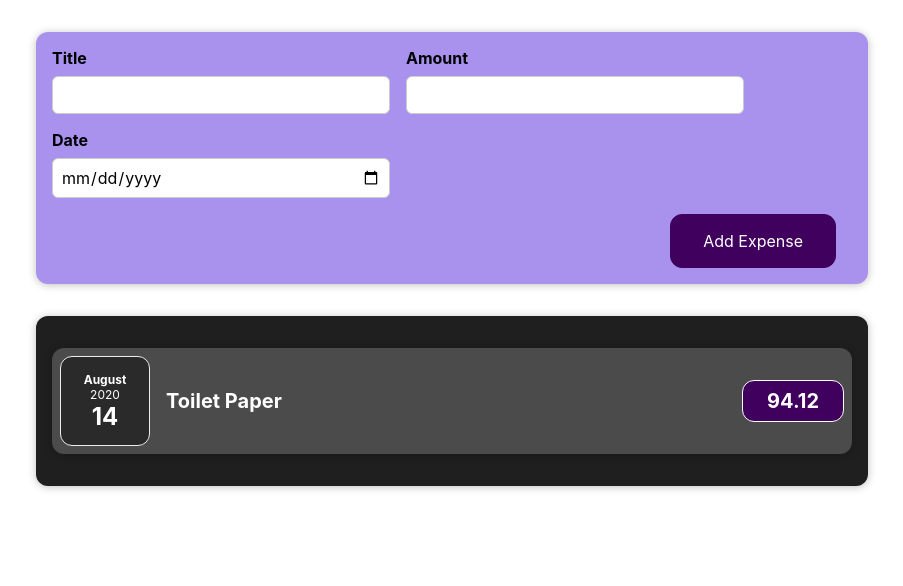
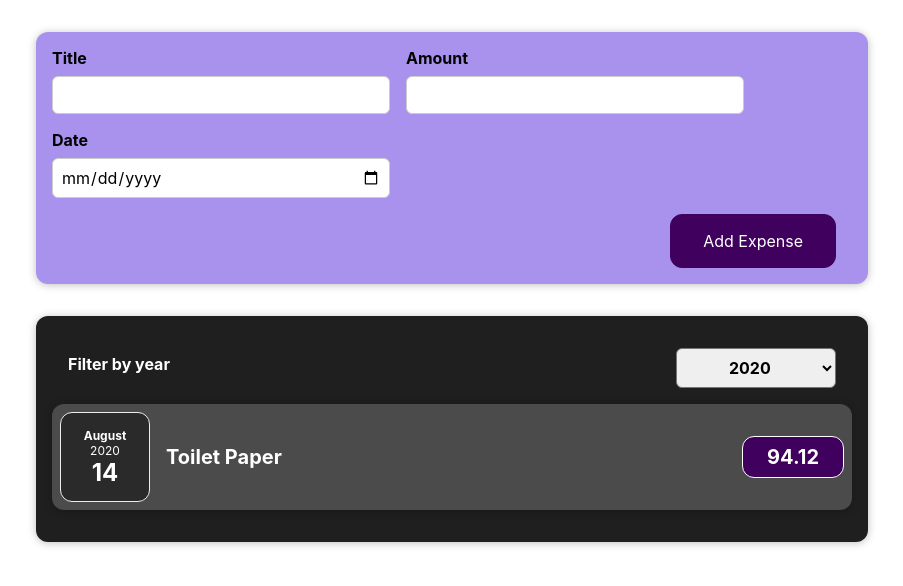
Before and after one commit to samofoke/expense_tracker, a React (Create React App) app: page / in a window 1280 px wide. Shown: the top 586 px of the page, without its empty margins (188-1091 px from the left). Built offline with nearby package versions, Linux system fonts and the light colour scheme.

Commit message:
added the expense filter component

```diff
--- /dev/null
+++ b/src/components/expensefilter/expense-filter.css
@@ -0,0 +1,24 @@
+.expenses-filter {
+  color: white;
+  padding: 0 1rem;
+}
+
+.expenses-filter__control {
+  display: flex;
+  width: 100%;
+  align-items: center;
+  justify-content: space-between;
+  margin: 1rem 0;
+}
+
+.expenses-filter label {
+  font-weight: bold;
+  margin-bottom: 0.5rem;
+}
+
+.expenses-filter select {
+  font: inherit;
+  padding: 0.5rem 3rem;
+  font-weight: bold;
+  border-radius: 6px;
+}
--- /dev/null
+++ b/src/components/expensefilter/expense_filter.js
@@ -0,0 +1,24 @@
+import "./expense-filter.css";
+
+const ExpenseFilter = (props) => {
+  const dropDrownChangeHandler = (event) => {
+    props.theChangeFilter(event.target.value);
+  };
+
+  return (
+    <div className="expenses-filter">
+      <div className="expenses-filter__control">
+        <label>Filter by year</label>
+        <select value={props.selected} onChange={dropDrownChangeHandler}>
+          <option value="2023">2023</option>
+          <option value="2022">2022</option>
+          <option value="2021">2021</option>
+          <option value="2020">2020</option>
+          <option value="2019">2019</option>
+        </select>
+      </div>
+    </div>
+  );
+};
+
+export default ExpenseFilter;
--- a/src/components/expenses/expenses.js
+++ b/src/components/expenses/expenses.js
@@ -1,10 +1,22 @@
+import { useState } from "react";
 import ExpenseItem from "../expense-item/Expense_item";
+import ExpenseFilter from "../expensefilter/expense_filter";
 import Card from "../card/card";
 import "./expenses.css";
 
 const Expenses = (props) => {
+  const [filterYear, setFilterYear] = useState("2020");
+
+  const filterChangeHandler = (selectYear) => {
+    setFilterYear(selectYear);
+  };
+
   return (
     <Card className="expenses">
+      <ExpenseFilter
+        selected={filterYear}
+        theChangeFilter={filterChangeHandler}
+      />
       <ExpenseItem
         title={props.items[0].title}
         amount={props.items[0].amount}
```
Also changed, not shown: 1 other file (tests, documents, lock files or other folders).
